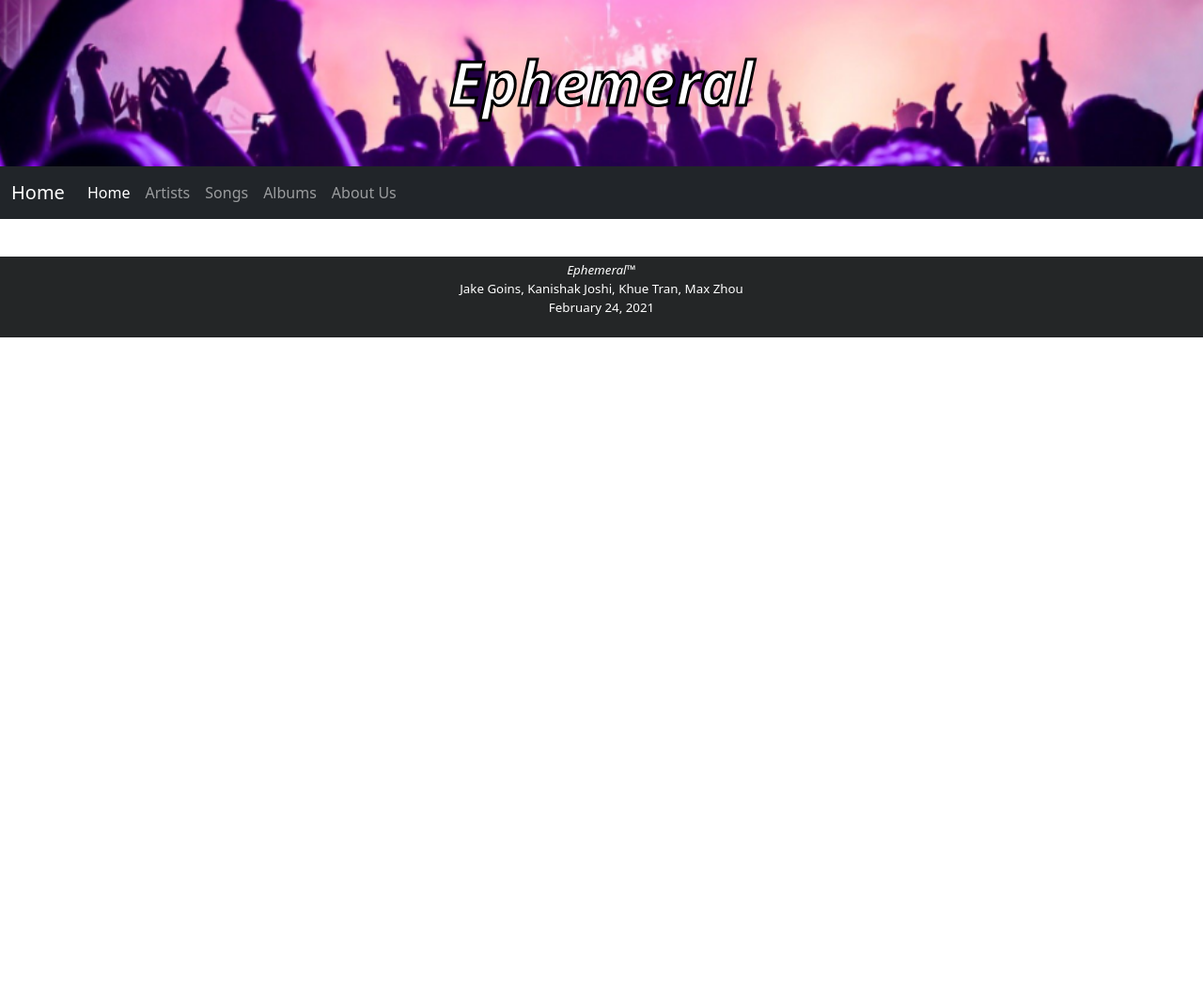
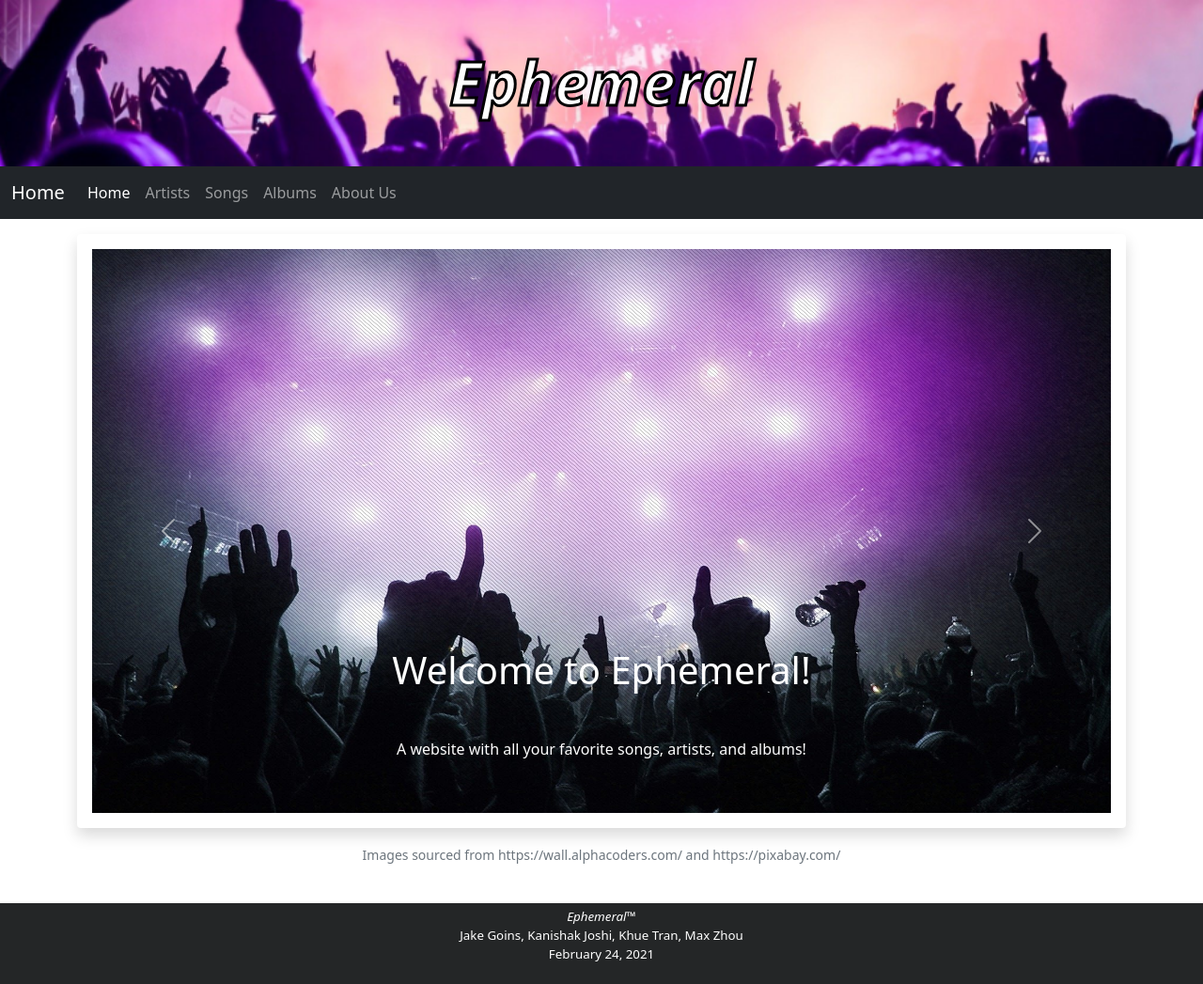
Before and after one commit to gqian75/Ephemeral, a Flask app: page / in a window 1280 px wide. Shown: the whole page at 94% size. Before the commit the page ends 359 px from the top, so only its background shows below. Run offline with Flask 2, Linux system fonts and the light colour scheme; some libraries are stand-ins or nearby versions.

Commit message:
Added start of databases and home page

```diff
--- a/frontend/templates/index.html
+++ b/frontend/templates/index.html
@@ -3,6 +3,20 @@
 <title>Ephemeral</title>
 <meta name="description" content="Ephemeral: hottest tracks from around the top music charts">
 <meta name="author" content="Jake Goins, Kanishak Joshi, Khue Tran, Max Zhou">
+<script>
+	$(document).ready(() => {
+	  $('.carousel').carousel({
+		interval: 3000
+	  })
+	});
+</script>
+<style>
+  /* Make the image fully responsive */
+  .carousel-inner img {
+	width: 100%;
+	height: 100%;
+  }
+</style>
 {% endblock %}
 
 {% block nav_title %}
@@ -29,4 +43,59 @@
 
 {% block content %}
 
+<div class="container-lg my-3 p-3 bg-white rounded shadow" >
+	<div id="carouselIndicators" class="carousel slide" data-bs-ride="carousel">
+	  <!-- <ol class="carousel-indicators">
+		<li data-target="#carouselIndicators" data-slide-to="0" class="active"></li>
+		<li data-target="#carouselIndicators" data-slide-to="1"></li>
+		<li data-target="#carouselIndicators" data-slide-to="2"></li>
+		<li data-target="#carouselIndicators" data-slide-to="3"></li>
+	  </ol> -->
+	  <div class="carousel-inner" >
+		<div class="carousel-item active" style="height: 75vh;">
+		  <img class="d-block w-100" src="{{ url_for('static', filename='images/carousel/c1.jpg')}}" alt="First slide" width="100%" height="100%">
+		  <div class="carousel-caption">
+			  <h1 class="mb-5">Welcome to Ephemeral!</h1>
+			  <p>A website with all your favorite songs, artists, and albums!</p>
+		  </div>
+		</div>
+		<div class="carousel-item" style="height: 75vh;">
+		  <img class="d-block w-100" src="{{ url_for('static', filename='images/carousel/c2.jpg')}}" alt="Second slide" width="100%" height="100%">
+		  <div class="carousel-caption">
+			  <h1 class="mb-3">Artists</h1>
+			  <p>Check out some of our artists!</p>
+			  <a class="btn btn-primary mb-3" href="/artists">Go to Artists</a>
+		  </div>
+		</div>
+		<div class="carousel-item" style="height: 75vh;">
+		  <img class="d-block w-100" src="{{ url_for('static', filename='images/carousel/c3.jpg')}}" alt="Third slide" width="100%" height="100%">
+		  <div class="carousel-caption">
+			  <h1 class="mb-3">Songs</h1>
+			  <p>Wanna know about some of the top trending songs on the charts? Click here!</p>
+			  <a class="btn btn-primary mb-3" href="/songs">Go to Songs</a>
+		  </div>
+		</div>
+		<div class="carousel-item" style="height: 75vh;">
+		  <img class="d-block w-100" src="{{ url_for('static', filename='images/carousel/c4.jpg')}}" alt="Fourth slide" width="100%" height="100%">
+		  <div class="carousel-caption">
+			  <h1 class="mb-3">Albums</h1>
+			  <p >What albums are on the rise? Check them out here!</p>
+			  <a class="btn btn-primary mb-3" href="/albums">Go to Albums</a>
+		  </div>
+		</div>
+	  </div>
+	  <a class="carousel-control-prev" href="#carouselIndicators" type="button" data-bs-slide="prev">
+		<span class="carousel-control-prev-icon" aria-hidden="true"></span>
+		<span class="visually-hidden">Previous</span>
+	  </a>
+	  <a class="carousel-control-next" href="#carouselIndicators" type="button" data-bs-slide="next">
+		<span class="carousel-control-next-icon" aria-hidden="true"></span>
+		<span class="visually-hidden">Next</span>
+	  </a>
+	</div>
+  </div>
+
+  <p class="text-muted text-center"><small>Images sourced from <a href="https://wall.alphacoders.com/"></a>https://wall.alphacoders.com/</a> and  <a href="https://pixabay.com/"></a>https://pixabay.com/</a></small></p>
+
+
 {% endblock %}}
--- a/main.py
+++ b/main.py
@@ -3,6 +3,91 @@ from flask import Flask, render_template, request, send_from_directory
 from flask_cors import CORS
 app = Flask(__name__, static_folder="./frontend/static", template_folder="./frontend/templates")
 CORS(app)
+
+
+
+
+artist_list = { "Olivia Rodrigo" : {
+    "name" : "Olivia Rodrigo",
+    "Genre" : "Pop",
+    "Age" : 18,
+    "Label" : "Interscope",
+    "Top Song" : {"name" : "driver's license", "link" : "drivers-license"},
+    "Albums" : [{"name" : "driver's license", "link" : "drivers-license"}]
+    },
+
+    "The Weeknd" : {
+    "name" : "The Weeknd",
+    "Genre" : "R&b/Soul",
+    "Age" : 31,
+    "Label" : "XO",
+    "Top Song" : {"name" : "Save Your Tears", "link" : "save-your-tears"},
+    "Albums" : [{"name" : "After Hours", "link" : "after-hours"}]
+    },
+
+    "Yung Bleu" : {
+    "name" : "Yung Bleu",
+    "Genre" : "Rap",
+    "Age" : 26,
+    "Label" : "Various",
+    "Top Song" : {"name" : "You're Mines Still", "link" : "youre-mines-still"},
+    "Albums" : [{"name" : "Love Scars: The 5 Stages of Emotions", "link" : "love-scars-the-5-stages-of-emotions"}]
+    }
+}
+
+song_list = { "driver's license" : {
+    "name" : "driver's license",
+    "artist" : {"name" : "Olivia Rodrigo", "link" : "olivia-rodrigo"},
+    "album" : {"name" : "driver's license", "link" : "drivers-license"},
+    "release date" : "2021/01/08",
+    "song length" : "4:02"
+    },
+
+    "Save Your Tears" : {
+    "name" : "Save Your Tears",
+    "artist" : {"name" : "The Weeknd", "link" : "the-weeknd"},
+    "album" : {"name" : "After Hours", "link" : "after-hours"},
+    "release date" : "2020/08/09",
+    "song length" : "6:01"
+    },
+
+    "You're Mines Still" : {
+    "name" : "You're Mines Still",
+    "artist" : {"name" : "Yung Bleu", "link" : "yung-bleu"},
+    "album" : {"name" : "Love Scars: The 5 Stages of Emotions", "link" : "love-scars-the-5-stages-of-emotions"},
+    "release date" : "2020/10/02",
+    "song length" : "3:46"
+    },
+
+}
+album_list = { "drivers license": {
+    "name" : "drivers license",
+    "release date" : "2021/01/08",
+    "artist" : {"name" : "Olivia Rodrigo", "link" : "olivia-rodrigo"},
+    "type" : "Single",
+    "genre" : "Pop",
+    "songs" : [{"name" : "driver's license", "link" : "drivers-license"}]
+    },
+
+    "After Hours": {
+    "name" : "After Hours",
+    "release date" : "2020/03/20",
+    "artist" : {"name" : "The Weeknd", "link" : "the-weeknd"},
+    "type" : "LP",
+    "genre" : "R&b/Soul",
+    "songs" : [{"name" : "Save Your Tears", "link" : "save-your-tears"}]
+    },
+
+    "Love Scars: The 5 Stages of Emotions": {
+    "name" : "Love Scars: The 5 Stages of Emotions",
+    "release date" : "2020/10/02",
+    "artist" : {"name" : "Yung Bleu", "link" : "yung-bleu"},
+    "type" : "EP",
+    "genre" : "R&b",
+    "songs" : [{"name" : "You're Mines Still", "link" : "youre-mines-still"}]
+    }
+}
+
 
 
 # Part of the lecture video but we are not using it currently.
@@ -15,9 +100,6 @@ def index(path):
 @app.route("/api/test")
 def test():
       return "TEST123456789"
-
-
-
 
 
 # Index render that we did but commented because it's differnt from lecture video
@@ -45,4 +127,4 @@ def songs():
 
 if __name__ == "__main__":
     app.run(host='0.0.0.0', port=80, threaded=True, debug=True)
-    # app.run()
+    #app.run()
```
Also changed, not shown: frontend/static/images/carousel/c1.jpg (added), frontend/static/images/carousel/c2.jpg (added), frontend/static/images/carousel/c3.jpg (added), frontend/static/images/carousel/c4.jpg (added).
